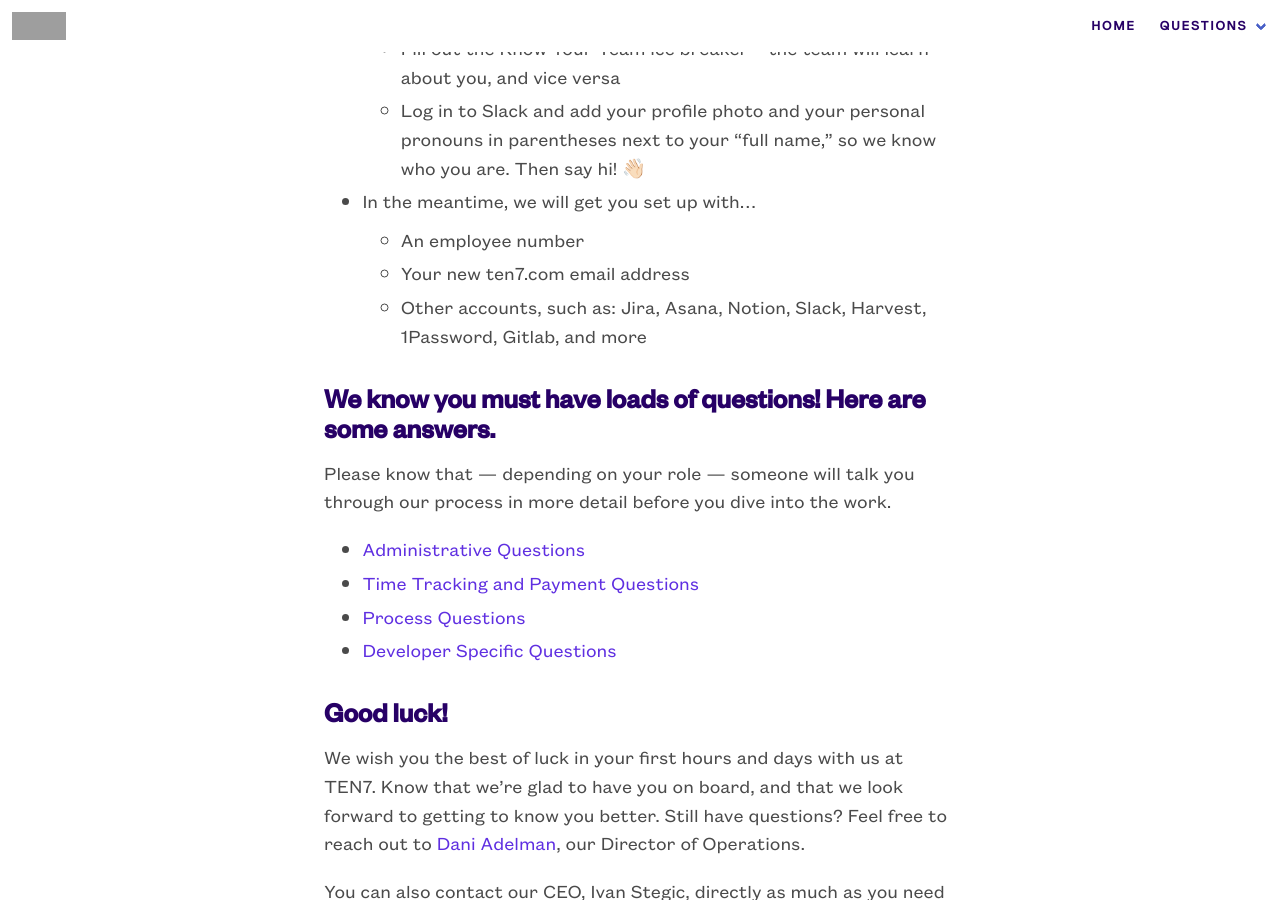
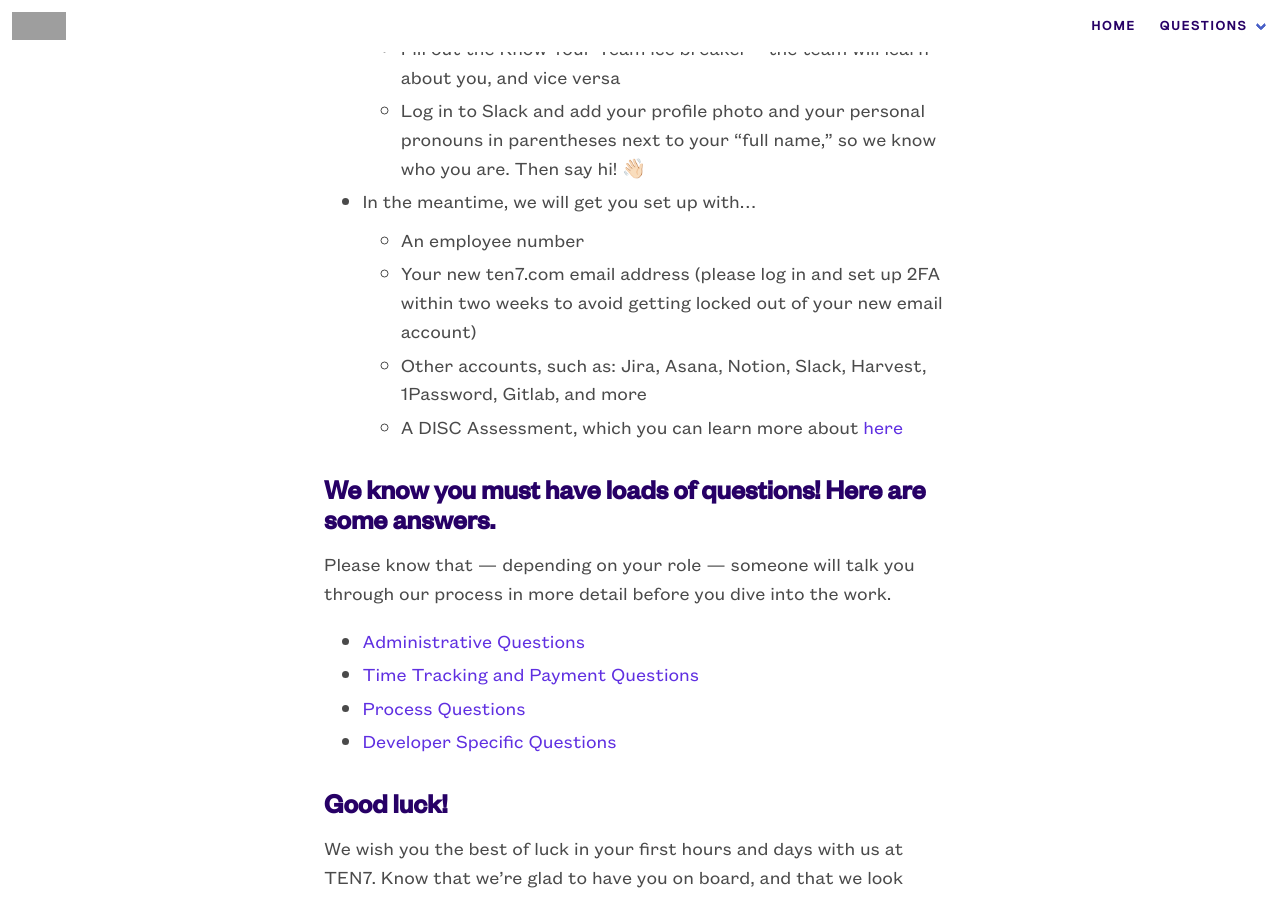
Before and after one commit to ten7/contractor.ten7.com, a Jekyll site: the page built from index.md, in a window 1280 px wide and 900 px high, scrolled down 664 px. Built offline with Jekyll 4.4.1, drawn with Linux system fonts in a browser that asks for light colours; some web fonts are replaced; grey boxes are pictures that could not be loaded.

Commit message:
2FA for Google & DISC assessment

```diff
--- a/index.md
+++ b/index.md
@@ -20,8 +20,9 @@ If you're looking for our Employee Handbook, you can find that [here](https://ha
     *   Log in to Slack and add your profile photo and your personal pronouns in parentheses next to your "full name," so we know who you are. Then say hi! 👋🏻
 *   In the meantime, we will get you set up with...
     *   An employee number
-    *   Your new ten7.com email address
+    *   Your new ten7.com email address (please log in and set up 2FA within two weeks to avoid getting locked out of your new email account)
     *   Other accounts, such as: Jira, Asana, Notion, Slack, Harvest, 1Password, Gitlab, and more
+    *   A DISC Assessment, which you can learn more about [here](https://www.discprofile.com/what-is-disc)
 
 
 ## We know you must have loads of questions! Here are some answers.
```
